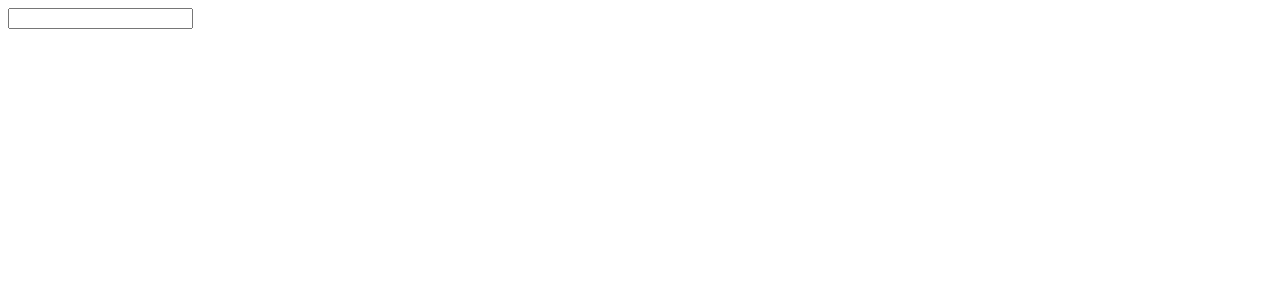
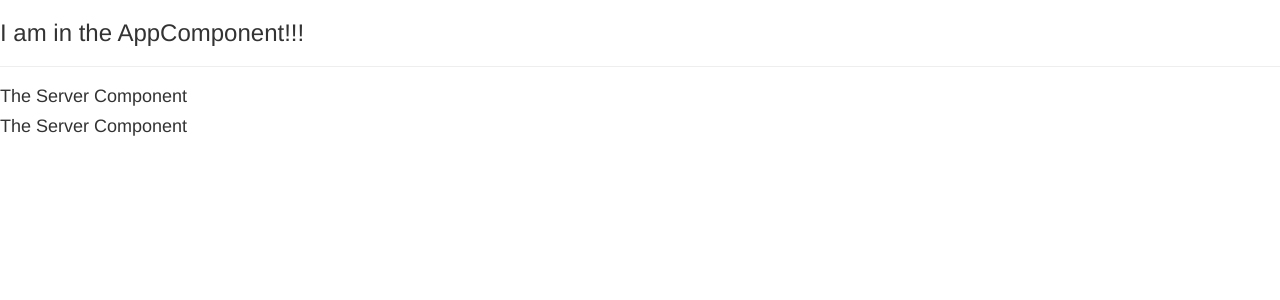
Before and after one commit to franco148/angular5-examples, an Angular app in the folder my-first-app/: page / in a window 1280 px wide. Shown: the top 300 px of the page. Built offline with nearby package versions, Linux system fonts and the light colour scheme.

Commit message:
Reviewing about components, create new component by CLI or IDE, verify if they work, how reuse them, etc.

```diff
--- a/my-first-app/package.json
+++ b/my-first-app/package.json
@@ -21,6 +21,7 @@
     "@angular/platform-browser": "^4.2.4",
     "@angular/platform-browser-dynamic": "^4.2.4",
     "@angular/router": "^4.2.4",
+    "bootstrap": "^3.3.7",
     "core-js": "^2.4.1",
     "rxjs": "^5.4.2",
     "zone.js": "^0.8.14"
--- a/my-first-app/src/app/app.component.html
+++ b/my-first-app/src/app/app.component.html
@@ -20,5 +20,10 @@
 </ul>
 
 -->
-<input type="text" [(ngModel)]="name">
-<p>{{name}}</p>
+
+<!--<input type="text" [(ngModel)]="name">
+<p>{{name}}</p>-->
+
+<h3>I am in the AppComponent!!!</h3>
+<hr>
+<app-servers></app-servers>
--- a/my-first-app/src/app/app.component.ts
+++ b/my-first-app/src/app/app.component.ts
@@ -7,5 +7,5 @@ import { Component } from '@angular/core';
 })
 export class AppComponent {
   // title = 'app';
-  name = '';
+  // name = '';
 }
--- /dev/null
+++ b/my-first-app/src/app/server/server.component.html
@@ -0,0 +1 @@
+<h4>The Server Component</h4>
--- /dev/null
+++ b/my-first-app/src/app/servers/servers.component.html
@@ -0,0 +1,2 @@
+<app-server></app-server>
+<app-server></app-server>
--- /dev/null
+++ b/my-first-app/src/app/servers/servers.component.ts
@@ -0,0 +1,15 @@
+import { Component, OnInit } from '@angular/core';
+
+@Component({
+  selector: 'app-servers',
+  templateUrl: './servers.component.html',
+  styleUrls: ['./servers.component.css']
+})
+export class ServersComponent implements OnInit {
+
+  constructor() { }
+
+  ngOnInit() {
+  }
+
+}
```
Also changed, not shown: my-first-app/src/app/app.module.ts (+8 -2 lines), my-first-app/src/app/server/server.component.ts (added, +10 -0 lines), my-first-app/.angular-cli.json, my-first-app/src/app/servers/servers.component.css (added), 1 other file (tests, documents, lock files or other folders).
